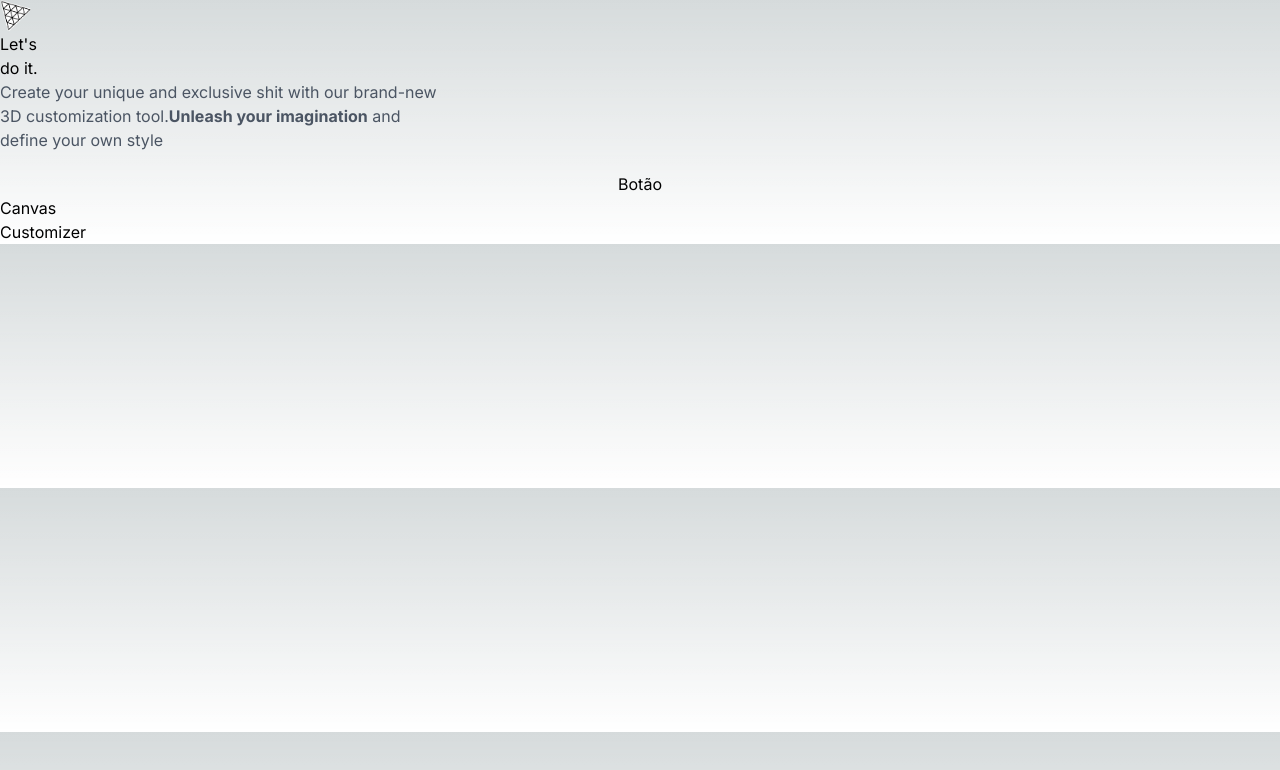
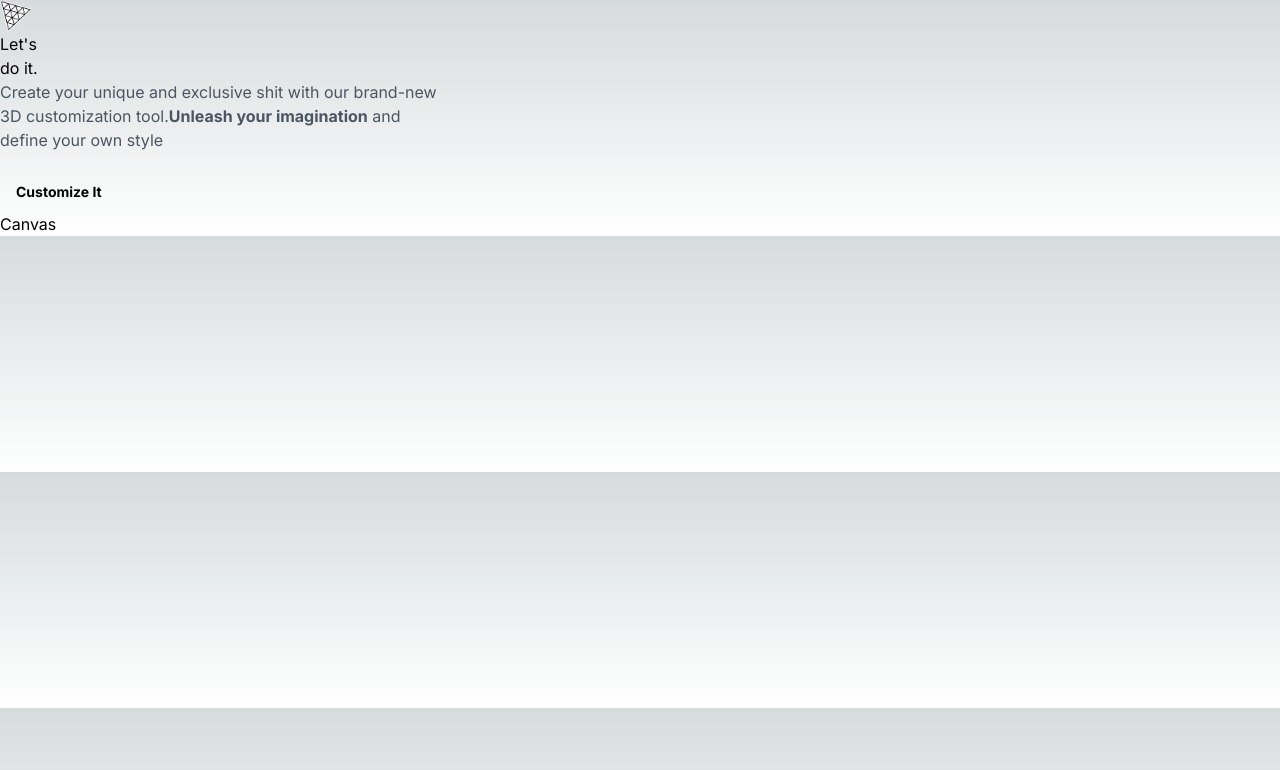
Before and after one commit to RaphaAmericano/por-3d-store, a Next.js app: page / in a window 1280 px wide. Shown: the top 770 px of the page. Built offline with nearby package versions, Linux system fonts and the light colour scheme.

Commit message:
Add components

```diff
--- /dev/null
+++ b/src/app/AIPicker/index.tsx
@@ -0,0 +1,5 @@
+export default function AIPicker(){
+    return (
+        <div>AIPicker</div>
+    )
+}
--- /dev/null
+++ b/src/app/ColorPicker/index.tsx
@@ -0,0 +1,5 @@
+export default function ColorPicker(){
+    return (
+        <div>ColorPicker</div>
+    )
+}
--- a/src/app/CustomButton/index.tsx
+++ b/src/app/CustomButton/index.tsx
@@ -1,5 +1,29 @@
-export default function CustomButton(){
+interface Props {
+    type?: any;
+    title?:any;
+    handleClick?:any;
+    customStyles?:any;
+}
+import state from "@/store";
+import { useSnapshot } from "valtio";
+
+export default function CustomButton( { type, title, handleClick, customStyles } : Props ){
+    const snap = useSnapshot(state);
+
+    function generateStyle(type: string ){
+        if(type === "filled"){
+            return {
+                backgroundColor: snap.color,
+                color: "#fff"
+            }
+        }
+    }
+
     return (
-        <button>Botão</button>
+        <button
+        style={generateStyle(type)}
+        className={`px-2 py-1.5 flex-1 rounded-md ${customStyles}`}
+        onClick={handleClick}
+        >{title}</button>
     )
 }
--- /dev/null
+++ b/src/app/FilePicker/index.tsx
@@ -0,0 +1,5 @@
+export default function FilePicker(){
+    return (
+        <div>FilePicker</div>
+    )
+}
--- /dev/null
+++ b/src/app/Tab/index.tsx
@@ -0,0 +1,5 @@
+export default function Tab(){
+    return (
+        <div>Tab</div>
+    )
+}
--- a/src/app/customizer.tsx
+++ b/src/app/customizer.tsx
@@ -1,5 +1,76 @@
+"use client"
+
+import { useState, useEffect } from "react"
+
+import { AnimatePresence, motion } from "framer-motion"
+import { useSnapshot } from "valtio"
+
+import config from "../config/config"
+import state from "@/store"
+import { download } from "../assets"
+import { downloadCanvasToImage, reader } from "../config/helpers"
+import { DecalTypes, EditorTabs, FilterTabs } from "../config/constants"
+
+import { fadeAnimation, slideAnimation } from "../config/motion"
+
+import AIPicker from "./AIPicker"
+import ColorPicker from "./ColorPicker"
+import FilePicker from "./FilePicker"
+import Tab from "./Tab"
+import CustomButton from "./CustomButton"
+
 export default function Customizer(){
+    const snap = useSnapshot(state);
+
     return (
-        <div>Customizer</div>
+        <AnimatePresence>
+            {!snap.intro && (
+                <>
+                <motion.div
+                    key="custom"
+                    className="absolute top-0 left-0 z-10"
+                    {...slideAnimation('left')}
+                    >
+                    <div className="flex items-center min-h-screen">
+                        <div className="editortabs-container tabs">
+                            {EditorTabs.map((tab) => (
+                                <Tab
+                                    key={tab.name}
+                                    tab={tab}
+                                    handleClick={() => {}}
+                                />
+                            ))}
+                        </div>
+                    </div>
+                </motion.div>
+                <motion.div
+                    className="absolute z-10 to-5 right-5"
+                    {...fadeAnimation}
+                >
+                    <CustomButton
+                    type="filled"
+                    title="Go Back"
+                    handleClick={() => state.intro = true }
+                    customStyles="w-fit px-4 py-2.5 font-bold text-sm"
+                    />
+                </motion.div>
+                <motion.div
+                    className="filtertabs-container"
+                    {...slideAnimation("up")}
+                >
+                    {FilterTabs.map((tab) =>
+                    <Tab
+                        key={tab.name}
+                        tab={tab}
+                        handleClick={() => {}}
+                        isFilterTab
+                        isActiveTab=""
+                    />
+                    )}
+                </motion.div>
+                </>
+            )}
+
+        </AnimatePresence>
     )
 }
--- a/src/app/page.tsx
+++ b/src/app/page.tsx
@@ -3,7 +3,6 @@
 
 import Canvas from '@/canvas'
 import Customizer from './customizer'
-
 
 import { motion, AnimatePresence } from 'framer-motion'
 import { useSnapshot } from 'valtio'
@@ -38,7 +37,12 @@
                 Create your unique and exclusive shit with our brand-new 3D customization tool.
                 <strong>Unleash your imagination</strong>{" "} and define your own style
               </p>
-              <CustomButton />
+              <CustomButton
+                type="fill"
+                title="Customize It"
+                handleClick={() => state.intro = false }
+                customStyles="w-fit px-4 py-2.5 font-bold text-sm"
+              />
             </motion.div>
           </motion.div>
         </motion.section> )}
```
